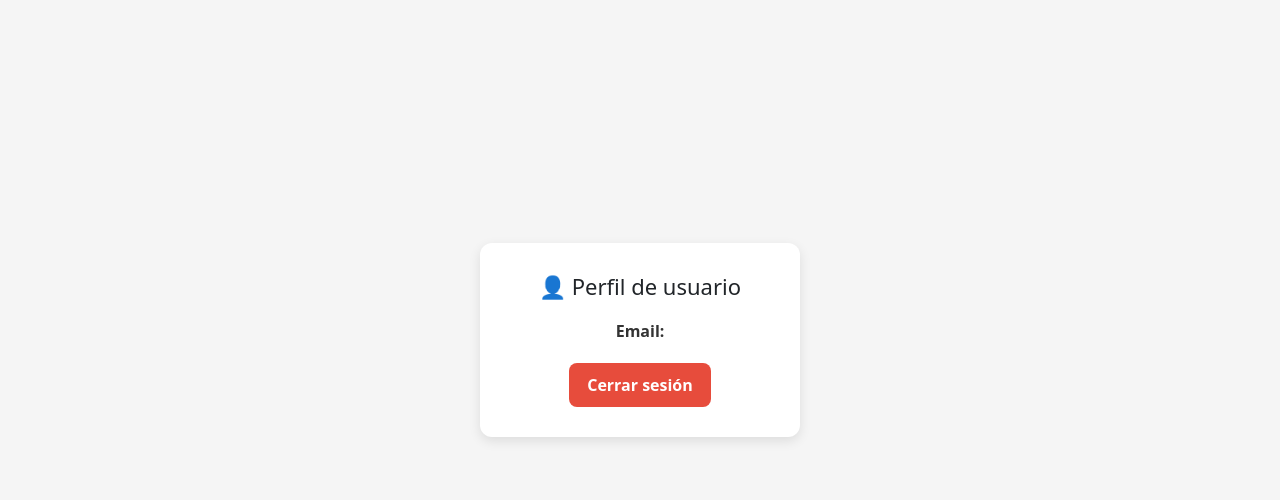
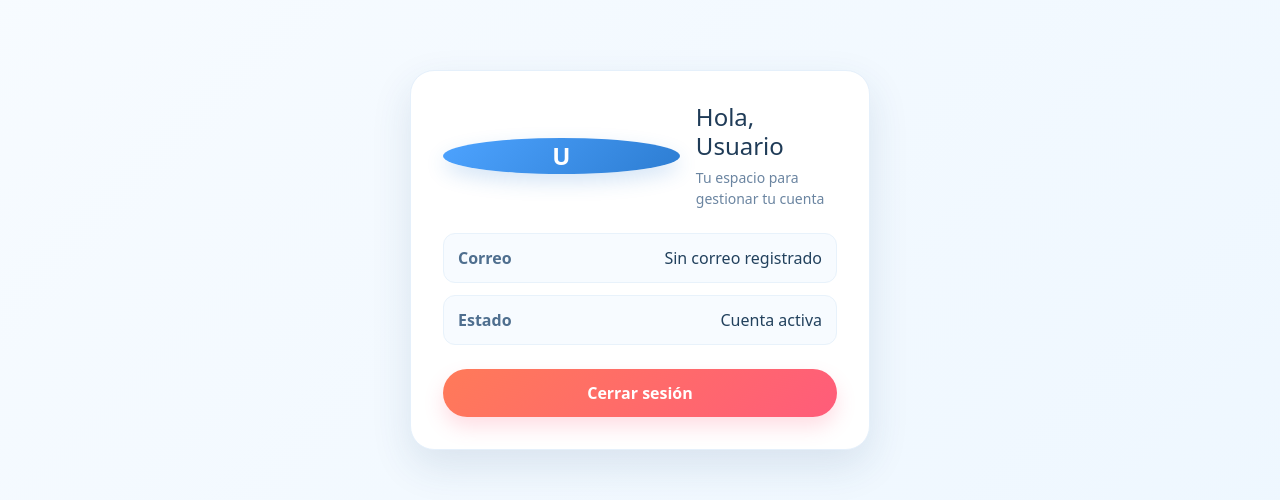
Before and after one commit to anti707/Sanos_y_Salvos_Frontend, a React (Vite) app: page /profile in a window 1280 px wide. Shown: the part 187-687 px from the top of the page. Built offline with nearby package versions, Linux system fonts and the light colour scheme; no server answers; sample sign-in values are in the browser's storage.

Commit message:
modificando y mejorando el diseño de Mi Perfil

```diff
--- a/src/Components/organisms/UserProfileCard.jsx
+++ b/src/Components/organisms/UserProfileCard.jsx
@@ -1,7 +1,10 @@
+import { useState } from "react";
 import "../../css/Components/organisms/UserProfileCard.css";
 
+function UserProfileCard({ userData, onBack, onLogout }) {
+    const [fotoError, setFotoError] = useState(false);
+    const hasFoto = Boolean(userData.foto?.trim());
 
-function UserProfileCard({ userData, onBack, onEdit, onLogout }) {
     if (!userData) return <p className="profile-loading">Cargando datos del perfil...</p>;
 
     return (
@@ -10,11 +13,18 @@ function UserProfileCard({ userData, onBack, onEdit, onLogout }) {
             {/* NOMBRE */}
             <div className="profile-header">
                 <div className="avatar-wrapper">
-                    <img
-                        src={userData.foto || "https://images.unsplash.com/photo-1535713875002-d1d0cf377fde?auto=format&fit=crop&w=150&h=150"}
-                        alt="Avatar de Usuario"
-                        className="profile-avatar"
-                    />
+                    {hasFoto && !fotoError ? (
+                        <img
+                            src={userData.foto}
+                            alt="Avatar de Usuario"
+                            className="profile-avatar"
+                            onError={() => setFotoError(true)}
+                        />
+                    ) : (
+                        <svg viewBox="0 0 24 24" className="profile-avatar-icon" aria-hidden="true">
+                            <path d="M12 12a4 4 0 1 0-4-4 4 4 0 0 0 4 4Zm0 2c-3.33 0-6 1.79-6 4v1h12v-1c0-2.21-2.67-4-6-4Z" />
+                        </svg>
+                    )}
                 </div>
                 <h1 className="profile-name">
                     {userData.nombre || "Usuario"} {userData.apellido || ""}
@@ -25,10 +35,9 @@ function UserProfileCard({ userData, onBack, onEdit, onLogout }) {
 
             {/*INFORMACIÓN*/}
             <div className="profile-info-grid">
-
                 <div className="info-card-item">
                     <span className="item-label">Correo Electrónico</span>
-                    <strong className="item-value">{userData.correo}</strong>
+                    <strong className="item-value">{userData.correo || "No registrado"}</strong>
                 </div>
 
                 <div className="info-card-item">
@@ -37,24 +46,20 @@ function UserProfileCard({ userData, onBack, onEdit, onLogout }) {
                 </div>
 
                 <div className="info-card-item">
-                    <span className="item-label">Direccion</span>
-                    <strong className="item-value">{userData.direccion || "No especificada"}</strong>
+                    <span className="item-label">Nombre completo</span>
+                    <strong className="item-value">{`${userData.nombre || "Usuario"} ${userData.apellido || ""}`.trim() || "No especificado"}</strong>
                 </div>
 
                 <div className="info-card-item">
                     <span className="item-label">Miembro desde</span>
                     <strong className="item-value">{userData.fechaRegistro || userData.fecha || "Recientemente"}</strong>
                 </div>
-
             </div>
 
             {/*BOTONES INFERIORES */}
             <div className="profile-actions-row">
                 <button onClick={onBack} className="btn-profile btn-profile-back">
                     Volver
-                </button>
-                <button onClick={onEdit} className="btn-profile btn-profile-edit">
-                    Editar Mis Datos
                 </button>
                 <button onClick={onLogout} className="btn-profile btn-profile-logout">
                     Cerrar sesión
--- a/src/css/Components/organisms/UserProfileCard.css
+++ b/src/css/Components/organisms/UserProfileCard.css
@@ -1,13 +1,13 @@
 /* Contenedor central de la tarjeta */
 .profile-card-container {
     width: 100%;
-    max-width: 650px;
+    max-width: 700px;
     margin: 40px auto;
-    background: #ffffff;
-    padding: 35px;
-    border-radius: 20px;
-    box-shadow: 0px 10px 30px rgba(0, 0, 0, 0.05);
-    font-family: serif;
+    background: linear-gradient(135deg, #ffffff 0%, #f7fbff 100%);
+    padding: 36px;
+    border-radius: 24px;
+    box-shadow: 0 16px 40px rgba(33, 77, 117, 0.12);
+    border: 1px solid #e5f0fb;
     box-sizing: border-box;
 }
 
@@ -15,20 +15,21 @@
     display: flex;
     flex-direction: column;
     align-items: center;
-    gap: 15px;
+    gap: 14px;
     margin-bottom: 20px;
 }
 
 .avatar-wrapper {
-    width: 120px;
-    height: 120px;
+    width: 122px;
+    height: 122px;
     border-radius: 50%;
-    background: #f4f6f8;
-    border: 3px solid #2cc2ca;
+    background: #eef5ff;
+    border: 2px solid #d7e7ff;
     overflow: hidden;
     display: flex;
     align-items: center;
     justify-content: center;
+    box-shadow: 0 10px 24px rgba(45, 125, 210, 0.12);
 }
 
 .profile-avatar {
@@ -37,111 +38,109 @@
     object-fit: cover;
 }
 
+.profile-avatar-icon {
+    width: 56px;
+    height: 56px;
+    fill: #2d3748;
+}
+
 .profile-name {
     font-size: 26px;
     font-weight: 700;
-    color: #1a202c;
+    color: #1f3b57;
     text-transform: capitalize;
     margin: 0;
+    text-align: center;
 }
 
-/* Línea divisoria */
 .profile-divider {
     border: 0;
     height: 1px;
-    background: #dce4f0;
-    margin: 25px 0;
+    background: linear-gradient(90deg, transparent, #dce4f0, transparent);
+    margin: 24px 0;
 }
-
 
 .profile-info-grid {
     display: grid;
-    grid-template-columns: repeat(2, 1fr);
-    gap: 20px;
-    margin-bottom: 35px;
+    grid-template-columns: repeat(2, minmax(0, 1fr));
+    gap: 16px;
+    margin-bottom: 30px;
 }
 
-
 .info-card-item {
-    background: #f7fafe;
-    padding: 16px 20px;
-    border-radius: 12px;
+    background: #f7fbff;
+    padding: 16px 18px;
+    border-radius: 14px;
     display: flex;
     flex-direction: column;
     gap: 6px;
     text-align: left;
-    border: 1px solid #edf2f7;
+    border: 1px solid #e8f2fb;
 }
 
 .item-label {
     font-size: 13px;
-    color: #718096;
-    font-weight: 500;
+    color: #6b85a1;
+    font-weight: 600;
 }
 
 .item-value {
     font-size: 15px;
-    color: #2d3748;
+    color: #22415d;
     font-weight: 600;
 }
 
-/* Contenedor de Botones alineados*/
 .profile-actions-row {
     display: flex;
     justify-content: flex-end;
     align-items: center;
     gap: 12px;
+    flex-wrap: wrap;
 }
 
-/* Estilo base para los botones */
 .btn-profile {
-    padding: 11px 22px;
+    padding: 11px 18px;
     font-size: 14px;
     font-weight: 600;
-    border-radius: 10px;
+    border-radius: 999px;
     cursor: pointer;
     border: none;
-    transition: all 0.2s ease-in-out;
+    transition: transform 0.2s ease, box-shadow 0.2s ease;
 }
 
-
 .btn-profile-back {
-    background-color: #683a9b;
+    background: linear-gradient(135deg, #41a4af 0%, #2f7f89 100%);
     color: #ffffff;
+    box-shadow: 0 6px 14px rgba(47, 127, 137, 0.2);
 }
 .btn-profile-back:hover {
-    background-color: #3c2770;
+    transform: translateY(-1px);
+    box-shadow: 0 8px 16px rgba(47, 127, 137, 0.25);
 }
 
-
-.btn-profile-edit {
-    background-color: #2ccab0;
-    color: #ffffff;
-}
-.btn-profile-edit:hover {
-    background-color: #20998d;
-    box-shadow: 0px 4px 12px rgba(44, 202, 115, 0.2);
-}
-
-/* Botón Cerrar Sesión */
 .btn-profile-logout {
-    background-color: #cc3838;
+    background: linear-gradient(135deg, #ff7a59, #ff5c7a);
     color: #ffffff;
 }
 .btn-profile-logout:hover {
-    background-color: #922727;
-    box-shadow: 0px 4px 12px rgba(229, 62, 62, 0.2);
+    transform: translateY(-1px);
+    box-shadow: 0 8px 16px rgba(255, 92, 122, 0.2);
 }
 
-/* Adaptación para pantallas de celulares */
 @media (max-width: 550px) {
+    .profile-card-container {
+        padding: 24px;
+    }
+
     .profile-info-grid {
         grid-template-columns: 1fr;
     }
+
     .profile-actions-row {
         flex-direction: column;
         width: 100%;
     }
+
     .btn-profile {
         width: 100%;
     }
--- a/src/css/pages/Profile.css
+++ b/src/css/pages/Profile.css
@@ -2,41 +2,93 @@
   display: flex;
   justify-content: center;
   align-items: center;
-  height: 100vh;
-  background-color: #f5f5f5;
+  min-height: 80vh;
+  padding: 24px;
+  background: linear-gradient(135deg, #f7fbff 0%, #eef7ff 100%);
 }
 
 .profile-card {
-  width: 320px;
-  padding: 30px;
-  border-radius: 12px;
-  background: white;
-  box-shadow: 0 4px 12px rgba(0, 0, 0, 0.1);
-  text-align: center;
+  width: min(100%, 460px);
+  padding: 32px;
+  border-radius: 24px;
+  background: #ffffff;
+  box-shadow: 0 16px 40px rgba(33, 77, 117, 0.12);
+  border: 1px solid #e5f0fb;
+}
+
+.profile-hero {
+  display: flex;
+  align-items: center;
+  gap: 16px;
+  margin-bottom: 24px;
+}
+
+.profile-avatar {
+  width: 56px;
+  height: 56px;
+  border-radius: 50%;
+  background: linear-gradient(135deg, #4da3ff, #2d7dd2);
+  color: white;
+  font-size: 24px;
+  font-weight: 700;
+  display: flex;
+  align-items: center;
+  justify-content: center;
+  box-shadow: 0 8px 20px rgba(45, 125, 210, 0.2);
 }
 
 .profile-card h1 {
-  margin-bottom: 20px;
-  font-size: 22px;
+  margin: 0 0 6px;
+  font-size: 24px;
+  color: #1f3b57;
 }
 
-.profile-card p {
-  font-size: 16px;
-  margin-bottom: 20px;
-  color: #333;
+.profile-subtitle {
+  margin: 0;
+  color: #6b85a1;
+  font-size: 14px;
+}
+
+.profile-info {
+  display: grid;
+  gap: 12px;
+  margin-bottom: 24px;
+}
+
+.profile-item {
+  display: flex;
+  justify-content: space-between;
+  align-items: center;
+  padding: 12px 14px;
+  border-radius: 12px;
+  background: #f7fbff;
+  border: 1px solid #e8f2fb;
+}
+
+.profile-label {
+  font-weight: 600;
+  color: #4f6f8f;
+}
+
+.profile-value {
+  color: #22415d;
+  text-align: right;
 }
 
 .logout-button {
-  padding: 10px 18px;
+  width: 100%;
+  padding: 12px 18px;
   border: none;
-  border-radius: 8px;
-  background-color: #e74c3c;
+  border-radius: 999px;
+  background: linear-gradient(135deg, #ff7a59, #ff5c7a);
   color: white;
-  font-weight: bold;
+  font-weight: 700;
   cursor: pointer;
-  transition: 0.2s ease;
+  transition: transform 0.2s ease, box-shadow 0.2s ease;
+  box-shadow: 0 10px 20px rgba(255, 92, 122, 0.2);
 }
 
 .logout-button:hover {
-  background-color: #c0392b;
+  transform: translateY(-1px);
+  box-shadow: 0 12px 24px rgba(255, 92, 122, 0.25);
 }
--- a/src/pages/user/Profile.jsx
+++ b/src/pages/user/Profile.jsx
@@ -17,14 +17,30 @@ function Profile({ user }) {
     }
   };
 
+  const nombreUsuario = user?.displayName || user?.name || "Usuario";
+  const correo = user?.email || "Sin correo registrado";
+
   return (
     <div className="profile-container">
       <div className="profile-card">
-        <h1>👤 Perfil de usuario</h1>
+        <div className="profile-hero">
+          <div className="profile-avatar">{nombreUsuario?.charAt(0)?.toUpperCase() || "U"}</div>
+          <div>
+            <h1>Hola, {nombreUsuario}</h1>
+            <p className="profile-subtitle">Tu espacio para gestionar tu cuenta</p>
+          </div>
+        </div>
 
-        <p>
-          <strong>Email:</strong> {user?.email}
-        </p>
+        <div className="profile-info">
+          <div className="profile-item">
+            <span className="profile-label">Correo</span>
+            <span className="profile-value">{correo}</span>
+          </div>
+          <div className="profile-item">
+            <span className="profile-label">Estado</span>
+            <span className="profile-value">Cuenta activa</span>
+          </div>
+        </div>
 
         <button onClick={handleLogout} className="logout-button">
           Cerrar sesión
```
